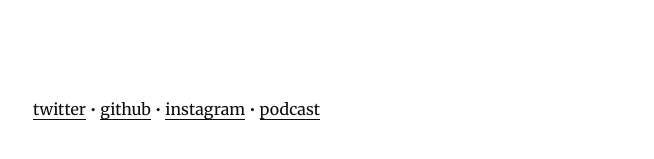
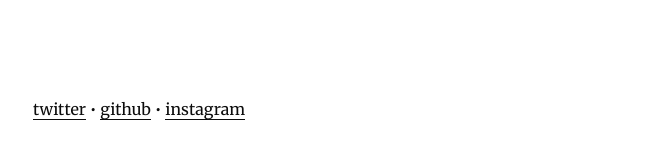
Before and after one commit to julianjca/blog.juliancanderson.com, a Gatsby site: page / in a window 1280 px wide. Shown: the part 861-1020 px from the top of the page, without its empty margins (292-946 px from the left). Built offline with nearby package versions, Linux system fonts and the light colour scheme; Gatsby itself is replaced by a stand-in of ours; some packages are replaced by stand-ins of ours.

Commit message:
commenting podcast

```diff
--- a/src/components/footer.js
+++ b/src/components/footer.js
@@ -40,14 +40,14 @@ class Footer extends React.Component {
           rel="noopener noreferrer">
           instagram
         </a>{' '}
-        &bull;{' '}
+        {/* &bull;{' '}
         <a
           href="https://itunes.apple.com/us/podcast/why-i-started/id1450092249?mt=2&uo=4"
           target="_blank"
           style={{ color: '#0C0C0C'}}
           rel="noopener noreferrer">
           podcast
-        </a>
+        </a> */}
       </footer>
     );
   }
```
